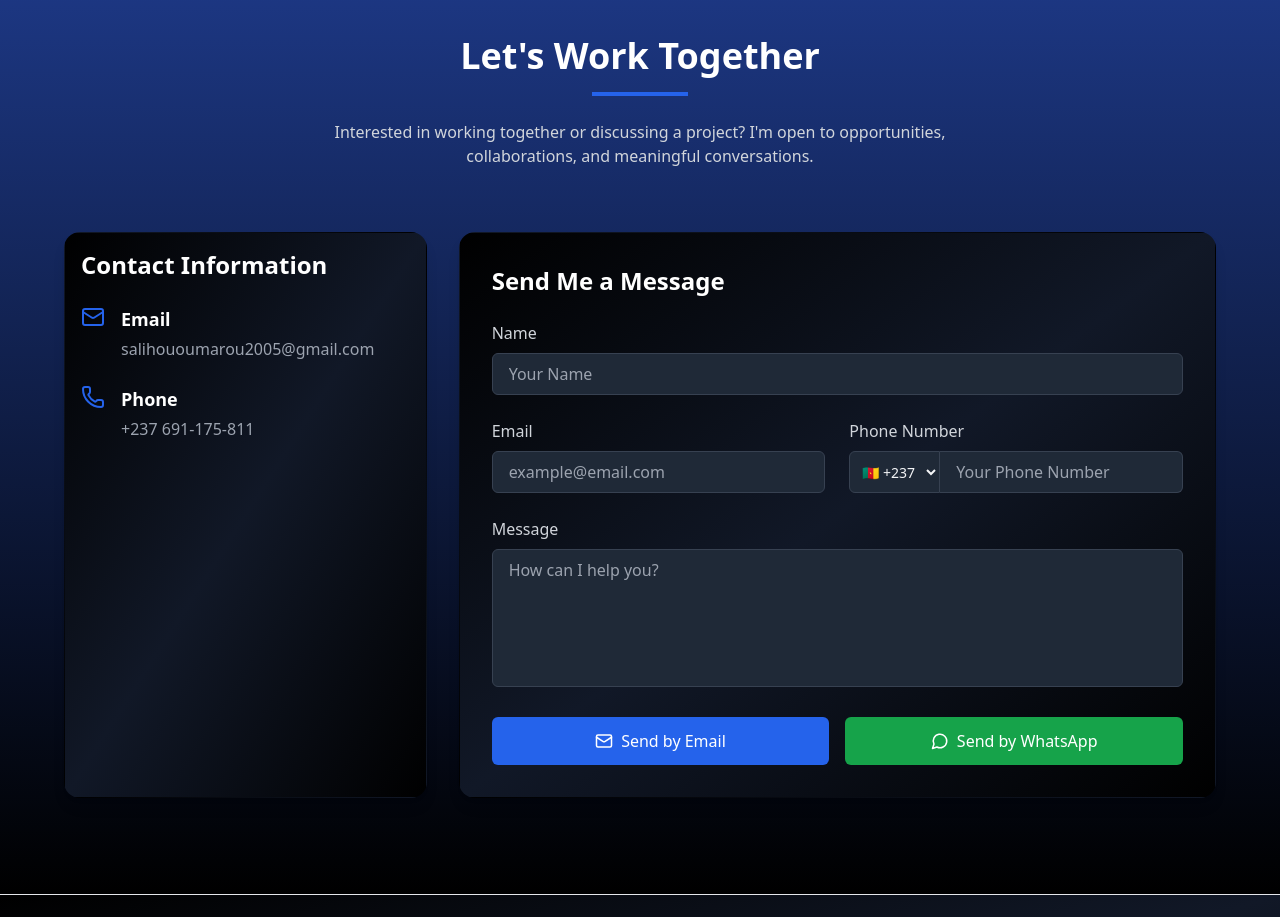
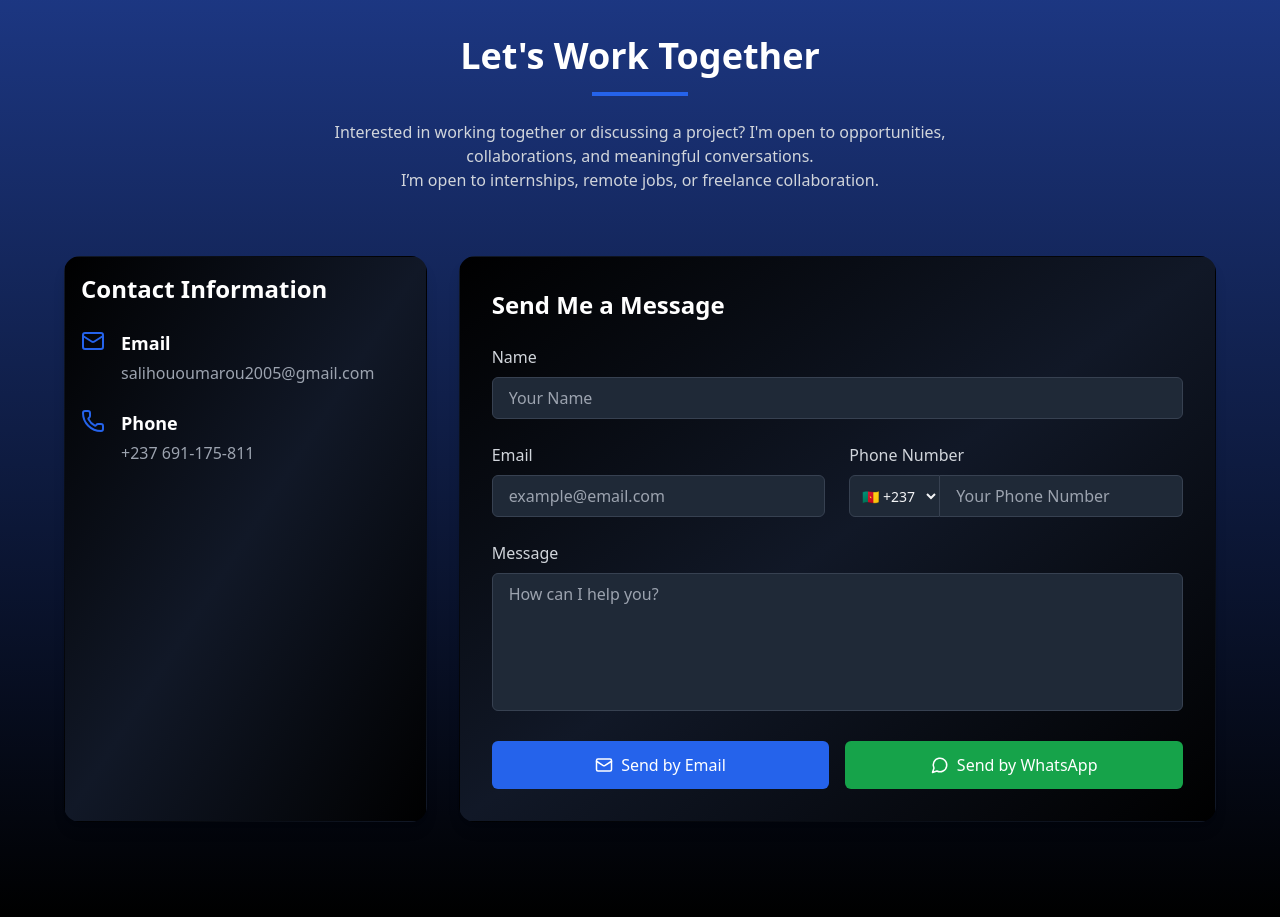
Before and after one commit to SLH25/Portfolio, a React (Vite) app: page / in a window 1280 px wide. Shown: the part 4380-5297 px from the top of the page. Built offline with nearby package versions, Linux system fonts and the light colour scheme.

Commit message:
update app

```diff
--- a/src/components/section/Contact.jsx
+++ b/src/components/section/Contact.jsx
@@ -195,7 +195,8 @@ export default function Contact() {
           <div className="h-1 w-24 bg-blue-600 mx-auto mb-6"></div>
           <p className="text-gray-300 max-w-2xl mx-auto">
             Interested in working together or discussing a project?
-            I'm open to opportunities, collaborations, and meaningful conversations.
+            I'm open to opportunities, collaborations, and meaningful conversations. <br />
+            I’m open to internships, remote jobs, or freelance collaboration.
           </p>
         </div>
 
```
